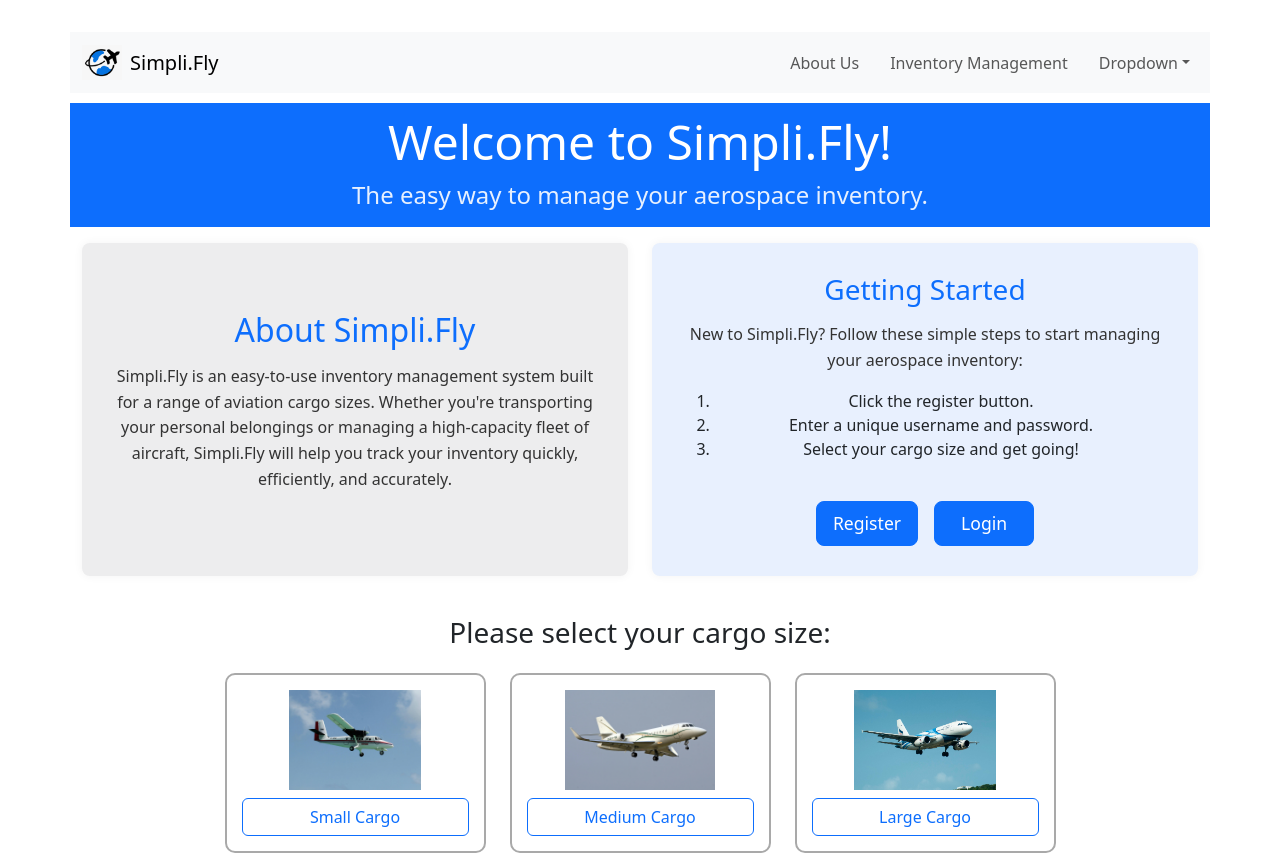
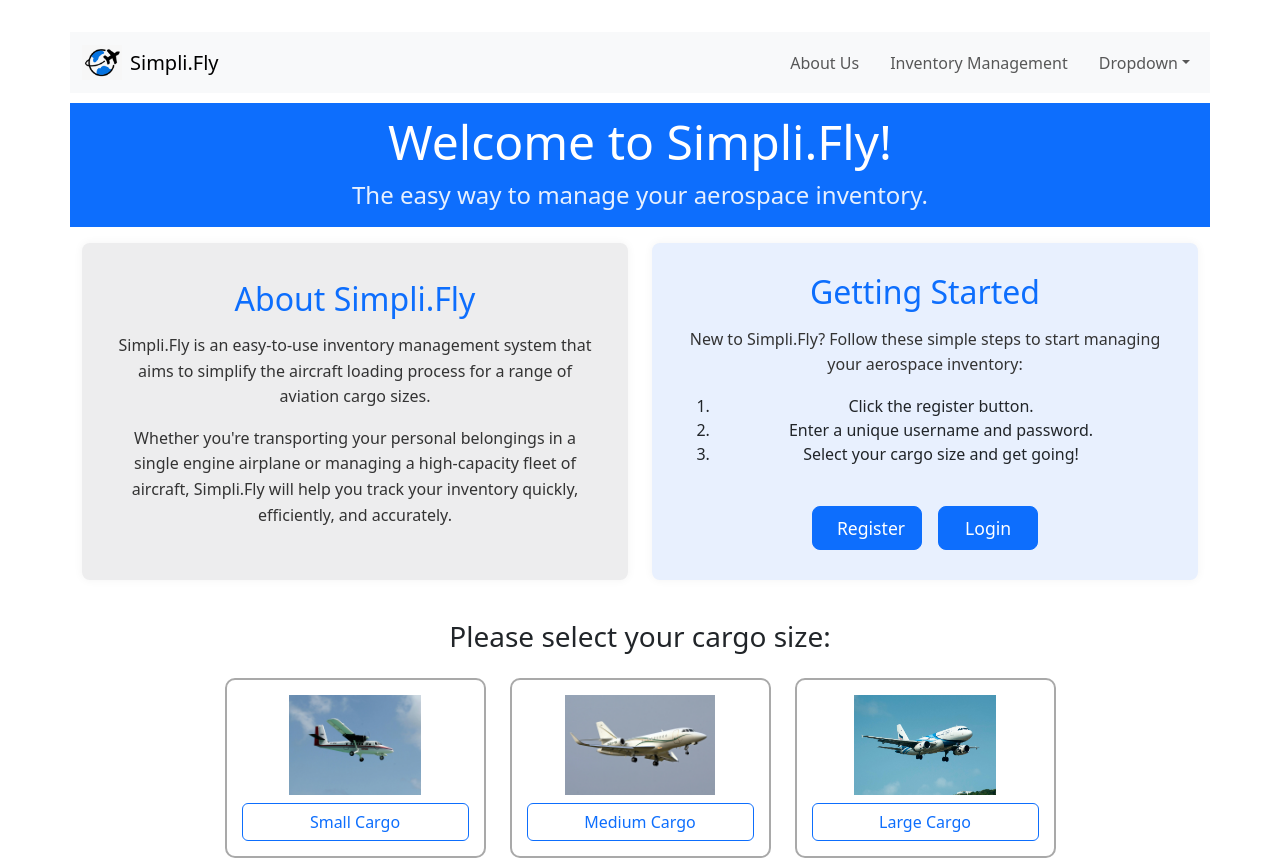
Before and after one commit to dombrown95/Simpli.Fly, a React (Vite) app: page / in a window 1280 px wide. Shown: the top 860 px of the page. Built offline with nearby package versions, Linux system fonts and the light colour scheme.

Commit message:
edited styling for components

```diff
--- a/src/components/AboutUs/AboutUs.jsx
+++ b/src/components/AboutUs/AboutUs.jsx
@@ -6,8 +6,10 @@ function AboutUs() {
     <section className="about-us">
       <h2 className="about-heading">About Simpli.Fly</h2>
       <p className="about-text">
-        Simpli.Fly is an easy-to-use inventory management system built for a range of aviation cargo sizes.
-        Whether you're transporting your personal belongings or managing a high-capacity fleet of aircraft, Simpli.Fly will help you track your inventory quickly, efficiently, and accurately.
+        Simpli.Fly is an easy-to-use inventory management system that aims to simplify the aircraft loading process for a range of aviation cargo sizes.
+      </p>
+      <p className="about-text">
+        Whether you're transporting your personal belongings in a single engine airplane or managing a high-capacity fleet of aircraft, Simpli.Fly will help you track your inventory quickly, efficiently, and accurately.
       </p>
     </section>
   );
--- a/src/components/GettingStarted/GettingStarted.css
+++ b/src/components/GettingStarted/GettingStarted.css
@@ -11,7 +11,7 @@
   }
 
 .get-heading {
-    font-size: 1.75rem;
+    font-size: 2rem;
     color: #0d6efd;
     margin-bottom: 15px;
   }
--- a/src/components/GettingStarted/GettingStarted.jsx
+++ b/src/components/GettingStarted/GettingStarted.jsx
@@ -14,7 +14,12 @@ function GettingStarted() {
         <li>Select your cargo size and get going!</li>
       </ol>
       <div className="d-flex justify-content-center gap-3 mt-4">
-        <a href="#cargo" className="btn btn-primary btn-lg custom-btn">Register</a>
+  <a href="#cargo" className="btn btn-primary btn-lg custom-btn d-flex align-items-center gap-2">
+    <svg xmlns="http://www.w3.org/2000/svg" fill="none" viewBox="0 0 24 24" strokeWidth={1.5} stroke="currentColor" className="icon">
+      <path strokeLinecap="round" strokeLinejoin="round" d="M15.042 21.672 13.684 16.6m0 0-2.51 2.225.569-9.47 5.227 7.917-3.286-.672Zm-7.518-.267A8.25 8.25 0 1 1 20.25 10.5M8.288 14.212A5.25 5.25 0 1 1 17.25 10.5" />
+    </svg>
+    Register
+  </a>
         <a href="#cargo" className="btn btn-primary btn-lg custom-btn">Login</a>
       </div>
     </div>
```
